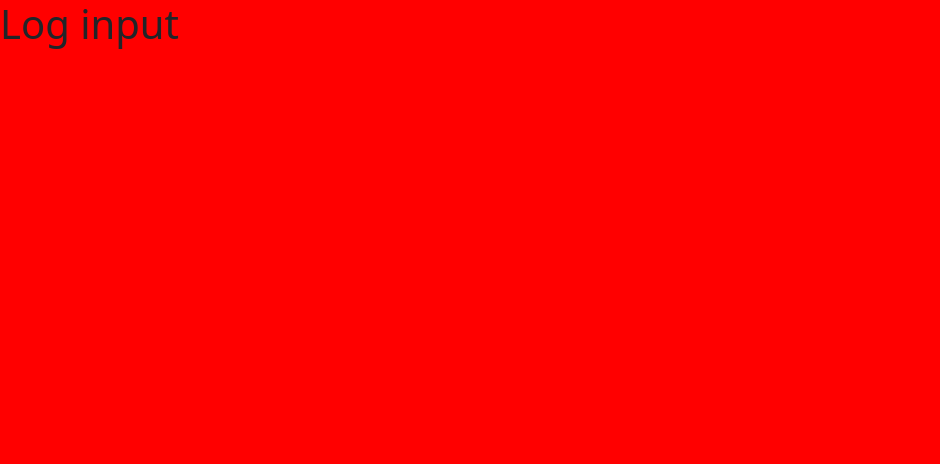
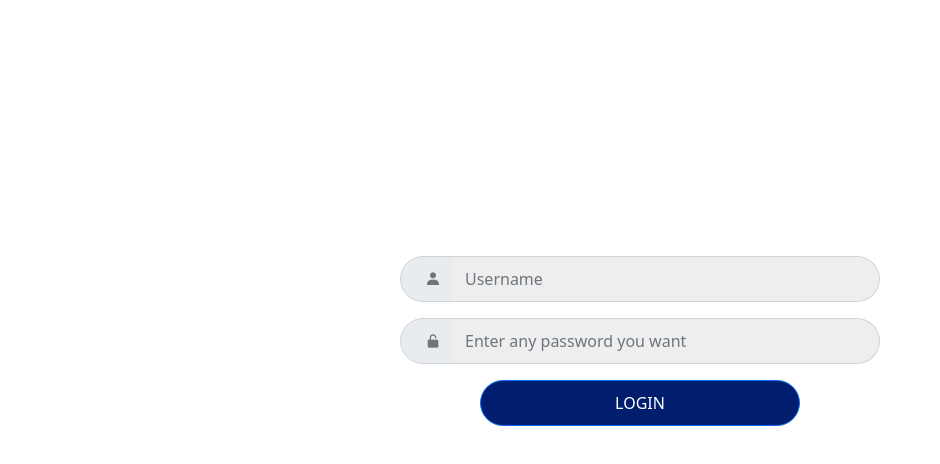
Before and after one commit to Bradigson/chat-app, a React (Create React App) app: page / in a window 1280 px wide. Shown: the top 464 px of the page, without its empty margins (0-940 px from the left). Built offline with nearby package versions, Linux system fonts and the light colour scheme.

Commit message:
user updated

```diff
--- a/src/assets/styles/ChatRoom.scss
+++ b/src/assets/styles/ChatRoom.scss
@@ -31,7 +31,7 @@
         flex-direction: column-reverse;
         align-items: flex-end;
 
-       p{
+       .massage{
             max-width: 500px;
             padding:.4rem .9rem .4rem .9rem;
             border-radius: 1rem;
--- a/src/assets/styles/Header.scss
+++ b/src/assets/styles/Header.scss
@@ -32,6 +32,15 @@
             display: flex;
             align-items: center;
             justify-content: flex-end;
+            .user-phoro{
+                display: flex;
+                justify-content: center;
+                align-items: center;
+                padding-top:.2rem;
+                h4{
+                    font-size: 2.5rem;
+                }
+            }
             h2{
                 font-size: 1.5rem;
                 margin-right: 2rem;
@@ -107,6 +116,7 @@
                 justify-content: center;
                 align-items: center;
                 padding-top: .2rem;
+                margin-left: 1.5rem;
                 h4{
                     font-size: 2.2rem;
                     color: #fff;
--- /dev/null
+++ b/src/assets/styles/LogIn.scss
@@ -0,0 +1,35 @@
+.login-container{
+    background:#fff;
+    width: 100%;
+    display: flex;
+    justify-content: center;
+    align-items: center;
+    form{
+        background: #fff;
+        width:40%;
+        padding:6rem 1rem 1rem 1rem;
+        height:60vh;
+        border-radius: 1rem;
+        .img{
+
+        }
+        span{
+            border-radius: 5rem;
+            padding-left:1.5rem;
+        }
+        input{
+            background: #eee;
+            border-radius: 0 5rem  5rem 0;
+            border-left: none;
+            line-height: 2;
+            box-shadow: none;
+        }
+
+        .btn-primary{
+            line-height: 2;
+            width: 20rem;
+            background: #001D6E;
+            border-radius: 3rem;
+        }
+    }
+}
--- a/src/components/ChatRoom.js
+++ b/src/components/ChatRoom.js
@@ -7,6 +7,9 @@ const dataBase = getFirestore(app);
 const ChatRoom = ()=>{
 
     const [mensaje, setMensaje] = useState('');
+    const [user, setUser] = useState(
+        localStorage.getItem('user')
+    )
     const date = new Date();
     const mes = date.getMonth() + 1;
     const fecha = date.getDay() +'/'+ mes +'/'+ date.getFullYear();
@@ -49,6 +52,7 @@ const ChatRoom = ()=>{
         getAllmensjae();
     },[])
 
+    // const userFersLetter = user.slice(0,1).toUpperCase();
 
 
     return(
@@ -57,10 +61,10 @@ const ChatRoom = ()=>{
                 {/* section 1 header */}
                 <section className='chat-room__section1'>
                     <div>
-                        <h2>User Name</h2>
+                        <h2>{user}</h2>
                         <span className='text-muted'>online</span>
                     </div>
-                    <div>
+                    <div className='text-muted'>
                         <i className='bx bxs-video'></i>
                     </div>
                 </section>
@@ -68,14 +72,14 @@ const ChatRoom = ()=>{
                 {/* section 2 message */}
                 <section className='chat-room__section2'>
                   {
-                      datos.map(m=>{
+                      datos.map((m,index)=>{
                           return(
-                              <p className='card massage'>
+                              <div className='card massage' key={index}>
                                   {m.mensaje}
                                   <div className=' hora-container'>
                                       <span className='message__hora text-muted'>{m.hora}</span>
                                   </div>
-                              </p>
+                              </div>
                           )
                       })
                   }
--- a/src/components/Header.js
+++ b/src/components/Header.js
@@ -4,10 +4,14 @@ import { NavLink } from 'react-router-dom';
 
 const Header = ()=>{
     const [menu, setMenu] = useState(false);
+    const [user, setUser] = useState(
+        localStorage.getItem('user')
+    )
 
     const handleMenu = ()=>{
         setMenu(!menu);
     }
+    const userFersLetter = user.slice(0,1).toUpperCase();
     return(
             <nav className={`${menu ? 'change' : ''}${ ' navbar' }`}>
                 <div className='hamburger-menu' onClick={handleMenu}>
@@ -22,14 +26,14 @@ const Header = ()=>{
                             <h2>User aname</h2>
                         </div>
                         <div className='user-phoro'>
-
+                            <h4>{userFersLetter}</h4>
                         </div>
                     </div>
 
                     <div className='search'>
                         <div className="input-group mb-3">
                             <span className="input-group-text text-muted" id="basic-addon1"><i className='bx bx-search-alt-2' ></i></span>
-                            <input type="text" class="form-control" placeholder="Username" aria-label="Username" aria-describedby="basic-addon1"/>
+                            <input type="text" className="form-control" placeholder="Username" aria-label="Username" aria-describedby="basic-addon1"/>
                         </div>
 
                     </div>
--- /dev/null
+++ b/src/components/LogIn.js
@@ -0,0 +1,55 @@
+import '../assets/styles/LogIn.scss';
+import { useState } from 'react';
+import { useNavigate } from 'react-router-dom';
+
+const LogIn = ()=>{
+    const [user, setUser] = useState('');
+    const [password, setPassword] = useState('');
+    const navigate = useNavigate();
+
+    const handleUser = e=>{
+        setUser(e.target.value)
+
+    }
+    const handlePassword = e=>{
+        setPassword(e.target.value)
+    }
+    const handleSubmit = e=>{
+        e.preventDefault();
+        if(user === ''){
+            alert('campo user vacio')
+        }else if(password === ''){
+            alert('campo password vacio');
+        }else{
+            navigate('chat-room')
+            localStorage.setItem('user', user);
+        }
+    }
+    return(
+        <div className="login-container">
+            <form onSubmit={handleSubmit}>
+                <div className=' img'>
+
+                </div>
+                <div class="input-group mb-3">
+                    <span className="input-group-text text-muted" id="basic-addon1"><i className='bx bxs-user'></i></span>
+                    <input type="text" class="form-control" placeholder="Username" aria-label="Username"
+                    aria-describedby="basic-addon1" value={user} onChange={handleUser}/>
+                </div>
+                <div class="input-group mb-3">
+                    <span className="input-group-text text-muted" id="basic-addon1"><i className='bx bxs-lock-open-alt' ></i></span>
+                    <input type="password" class="form-control" placeholder="Enter any password you want"
+                    aria-label="Username" aria-describedby="basic-addon1" value={password} onChange={handlePassword}/>
+                </div>
+                <div className=' text-center'>
+                    <button className="btn btn-primary">
+                        LOGIN
+                    </button>
+                </div>
+
+            </form>
+        </div>
+    )
+}
+
+export default LogIn;
--- a/src/routes/Rutas.js
+++ b/src/routes/Rutas.js
@@ -1,9 +1,10 @@
 import { Route, Routes } from "react-router-dom";
+import LogIn from "../components/LogIn";
 import Page from "../page/Page";
 const Rutas = ()=>{
     return(
         <Routes>
-            <Route path='/' element={<h1>Log input</h1>}/>
+            <Route path='/' element={<LogIn/>}/>
             <Route path='chat-room' element={<Page/>}/>
         </Routes>
     )
```
